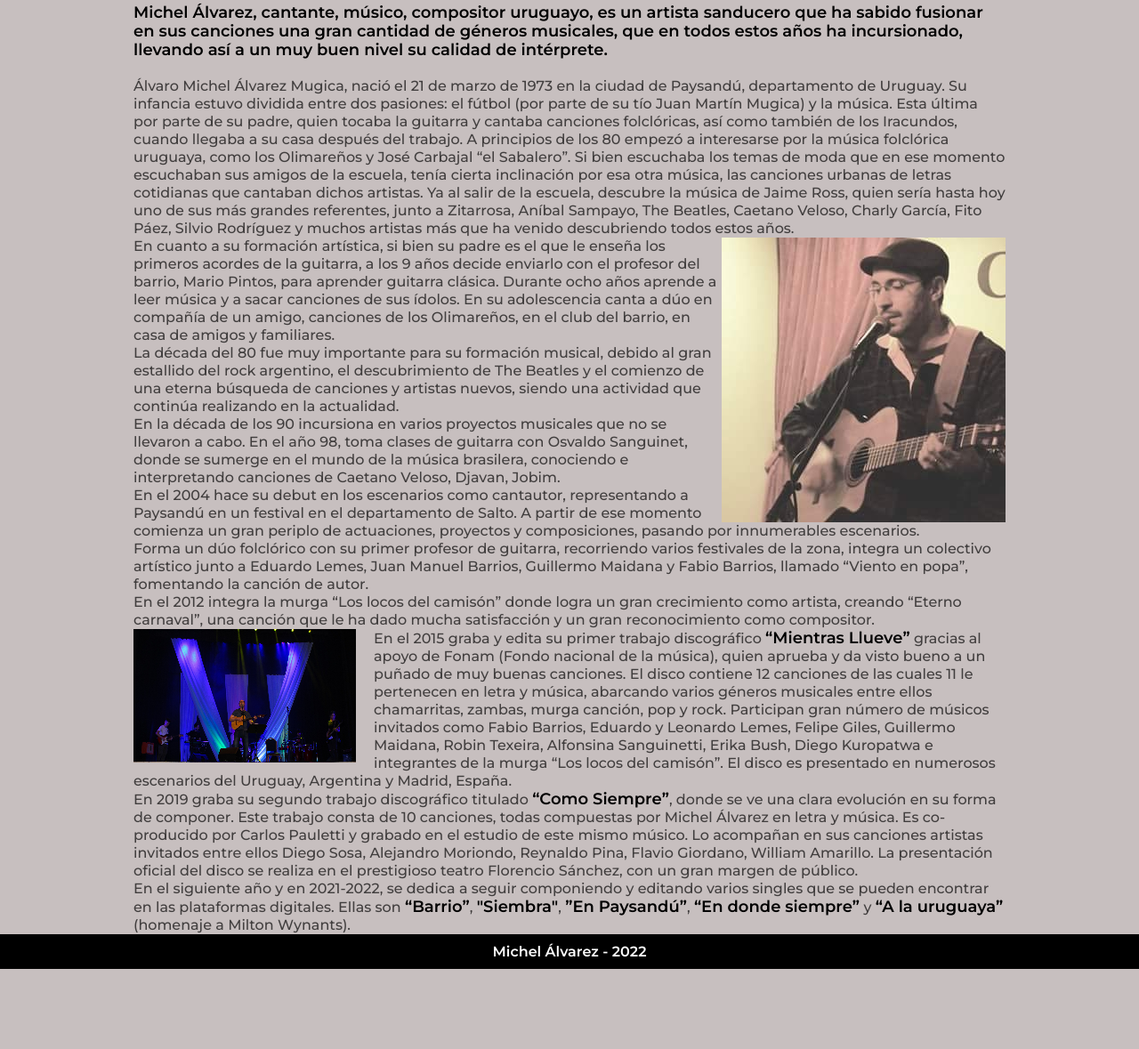
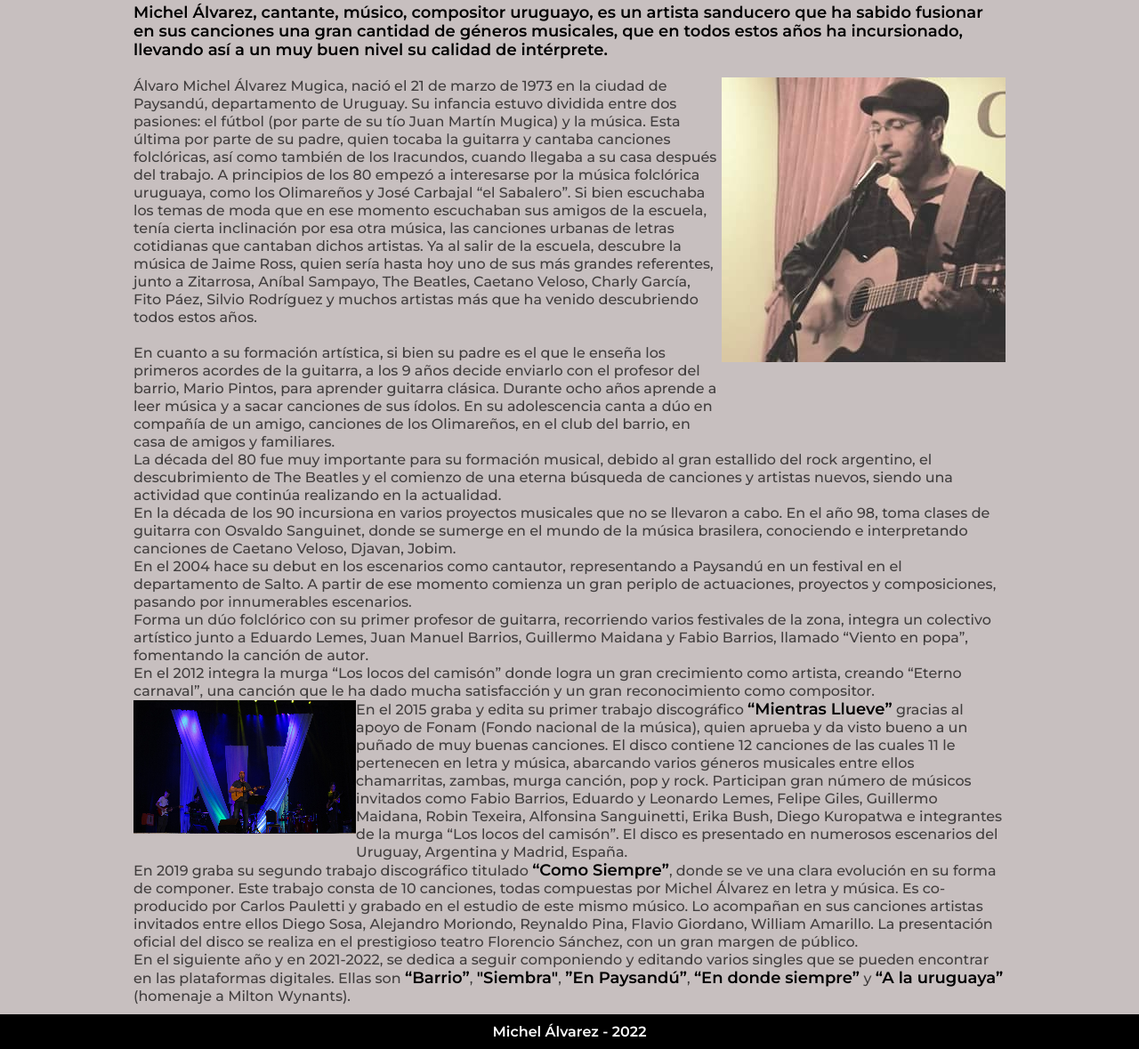
Before and after one commit to floralvarez24/PF-Alvarez, a plain HTML site: page pages/bio.html in a window 1280 px wide. Shown: the part 416-1595 px from the top of the page at 89% size. Before the commit the page ends 1505 px from the top, so only its background shows below. Drawn offline with Linux system fonts and the light colour scheme.

Commit message:
sitemap y bio responsive

```diff
--- a/pages/bio.html
+++ b/pages/bio.html
@@ -39,24 +39,23 @@
             <h1>BIO</h1>
         </div>
         <div class="bio">
-
-                    <p><span> Michel Álvarez, cantante, músico, compositor uruguayo, es un artista sanducero que ha sabido fusionar en sus canciones una gran cantidad de géneros musicales, que en todos estos años ha incursionado, llevando así a un muy buen nivel su calidad de intérprete. </span> </p> <br>
-                    <p> Álvaro Michel Álvarez Mugica, nació el 21 de marzo de 1973 en la ciudad de Paysandú, departamento de Uruguay. Su infancia estuvo dividida entre dos pasiones: el fútbol (por parte de su tío Juan Martín Mugica) y la música. Esta última por parte de su padre, quien tocaba la guitarra y cantaba canciones folclóricas, así como también de los Iracundos, cuando llegaba a su casa después del trabajo.
+                    <div class="bio-item"><p><span> Michel Álvarez, cantante, músico, compositor uruguayo, es un artista sanducero que ha sabido fusionar en sus canciones una gran cantidad de géneros musicales, que en todos estos años ha incursionado, llevando así a un muy buen nivel su calidad de intérprete. </span> </p> <br> </div>
+                    <div class="bio-item"><p> Álvaro Michel Álvarez Mugica, nació el 21 de marzo de 1973 en la ciudad de Paysandú, departamento de Uruguay. Su infancia estuvo dividida entre dos pasiones: el fútbol (por parte de su tío Juan Martín Mugica) y la música. Esta última por parte de su padre, quien tocaba la guitarra y cantaba canciones folclóricas, así como también de los Iracundos, cuando llegaba a su casa después del trabajo.
                     A principios de los 80 empezó a interesarse por la música folclórica uruguaya, como los Olimareños y José Carbajal “el Sabalero”. Si bien escuchaba los temas de moda que en ese momento escuchaban sus amigos de la escuela, tenía cierta inclinación por esa otra música, las canciones urbanas de letras cotidianas que cantaban dichos artistas.
-                    Ya al salir de la escuela, descubre la música de Jaime Ross, quien sería hasta hoy uno de sus más grandes referentes, junto a Zitarrosa, Aníbal Sampayo, The Beatles, Caetano Veloso, Charly García, Fito Páez, Silvio Rodríguez y muchos artistas más que ha venido descubriendo todos estos años. </p>
-                    <img class="foto1" src="../assets/img/foto Michel.JPG" alt="Foto de Michel Alvarez">
+                    Ya al salir de la escuela, descubre la música de Jaime Ross, quien sería hasta hoy uno de sus más grandes referentes, junto a Zitarrosa, Aníbal Sampayo, The Beatles, Caetano Veloso, Charly García, Fito Páez, Silvio Rodríguez y muchos artistas más que ha venido descubriendo todos estos años. </p> <br>
                     <p>En cuanto a su formación artística, si bien su padre es el que le enseña los primeros acordes de la guitarra, a los 9 años decide enviarlo con el profesor del barrio, Mario Pintos, para aprender guitarra clásica. Durante ocho años aprende a leer música y a sacar canciones de sus ídolos.
-                    En su adolescencia canta a dúo en compañía de un amigo, canciones de los Olimareños, en el club del barrio, en casa de amigos y familiares.</p>
-                    <p> La década del 80 fue muy importante para su formación musical, debido al gran estallido del rock argentino, el descubrimiento de The Beatles y el comienzo de una eterna búsqueda de canciones y artistas nuevos, siendo una actividad que continúa realizando en la actualidad.</p>
-                    <p> En la década de los 90 incursiona en varios proyectos musicales que no se llevaron a cabo. En el año 98, toma clases de guitarra con Osvaldo Sanguinet, donde se sumerge en el mundo de la música brasilera, conociendo e interpretando canciones de Caetano Veloso, Djavan, Jobim.</p>
-                    <p>En el 2004 hace su debut en los escenarios como cantautor, representando a Paysandú en un festival en el departamento de Salto. A partir de ese momento comienza un gran periplo de actuaciones, proyectos y composiciones, pasando por innumerables escenarios.</p>
-                    <p>Forma un dúo folclórico con su primer profesor de guitarra, recorriendo varios festivales de la zona, integra un colectivo artístico junto a Eduardo Lemes, Juan Manuel Barrios, Guillermo Maidana y Fabio Barrios, llamado “Viento en popa”, fomentando la canción de autor.</p>
-                    <p>En el 2012 integra la murga “Los locos del camisón” donde logra un gran crecimiento como artista, creando “Eterno carnaval”, una canción que le ha dado mucha satisfacción y un gran reconocimiento como compositor.</p>
-                    <img class="foto2" src="../assets/img/foto_2.jpg" alt="foto Michel escenario">
-                    <p>En el 2015 graba y edita su primer trabajo discográfico <span>“Mientras Llueve”</span> gracias al apoyo de Fonam (Fondo nacional de la música), quien aprueba y da visto bueno a un puñado de muy buenas canciones. El disco contiene 12 canciones de las cuales 11 le pertenecen en letra y música, abarcando varios géneros musicales entre ellos chamarritas, zambas, murga canción, pop y rock. Participan gran número de músicos invitados como Fabio Barrios, Eduardo y Leonardo Lemes, Felipe Giles, Guillermo Maidana, Robin Texeira, Alfonsina Sanguinetti, Erika Bush, Diego Kuropatwa e integrantes de la murga “Los locos del camisón”. El disco es presentado en numerosos escenarios del Uruguay, Argentina y Madrid, España.</p>
-                    <p>En 2019 graba su segundo trabajo discográfico titulado <span>“Como Siempre”</span>, donde se ve una clara evolución en su forma de componer. Este trabajo consta de 10 canciones, todas compuestas por Michel Álvarez en letra y música. Es co-producido por Carlos Pauletti y grabado en el estudio de este mismo músico. Lo acompañan en sus canciones artistas invitados entre ellos Diego Sosa, Alejandro Moriondo, Reynaldo Pina, Flavio Giordano, William Amarillo.
-                    La presentación oficial del disco se realiza en el prestigioso teatro Florencio Sánchez, con un gran margen de público.</p>
-                    <p>En el siguiente año y en 2021-2022, se dedica a seguir componiendo y editando varios singles que se pueden encontrar en las plataformas digitales. Ellas son <span>“Barrio”</span>, <span>"Siembra"</span>, <span>”En Paysandú”</span>, <span>“En donde siempre”</span> y <span>“A la uruguaya”</span> (homenaje a Milton Wynants).</p>
+                        En su adolescencia canta a dúo en compañía de un amigo, canciones de los Olimareños, en el club del barrio, en casa de amigos y familiares.</p></div>
+                    <div class="bio-item"><img src="../assets/img/foto Michel.JPG" alt="Foto de Michel Alvarez"></div>
+                    <div class="bio-item"><p> La década del 80 fue muy importante para su formación musical, debido al gran estallido del rock argentino, el descubrimiento de The Beatles y el comienzo de una eterna búsqueda de canciones y artistas nuevos, siendo una actividad que continúa realizando en la actualidad.</p></div>
+                    <div class="bio-item"><p> En la década de los 90 incursiona en varios proyectos musicales que no se llevaron a cabo. En el año 98, toma clases de guitarra con Osvaldo Sanguinet, donde se sumerge en el mundo de la música brasilera, conociendo e interpretando canciones de Caetano Veloso, Djavan, Jobim.</p></div>
+                    <div class="bio-item"><p>En el 2004 hace su debut en los escenarios como cantautor, representando a Paysandú en un festival en el departamento de Salto. A partir de ese momento comienza un gran periplo de actuaciones, proyectos y composiciones, pasando por innumerables escenarios.</p></div>
+                    <div class="bio-item"><p>Forma un dúo folclórico con su primer profesor de guitarra, recorriendo varios festivales de la zona, integra un colectivo artístico junto a Eduardo Lemes, Juan Manuel Barrios, Guillermo Maidana y Fabio Barrios, llamado “Viento en popa”, fomentando la canción de autor.</p></div>
+                    <div class="bio-item"><p>En el 2012 integra la murga “Los locos del camisón” donde logra un gran crecimiento como artista, creando “Eterno carnaval”, una canción que le ha dado mucha satisfacción y un gran reconocimiento como compositor.</p></div>
+                    <div class="bio-item"><img src="../assets/img/foto_2.jpg" alt="foto Michel escenario"></div>
+                    <div class="bio-item"><p>En el 2015 graba y edita su primer trabajo discográfico <span>“Mientras Llueve”</span> gracias al apoyo de Fonam (Fondo nacional de la música), quien aprueba y da visto bueno a un puñado de muy buenas canciones. El disco contiene 12 canciones de las cuales 11 le pertenecen en letra y música, abarcando varios géneros musicales entre ellos chamarritas, zambas, murga canción, pop y rock. Participan gran número de músicos invitados como Fabio Barrios, Eduardo y Leonardo Lemes, Felipe Giles, Guillermo Maidana, Robin Texeira, Alfonsina Sanguinetti, Erika Bush, Diego Kuropatwa e integrantes de la murga “Los locos del camisón”. El disco es presentado en numerosos escenarios del Uruguay, Argentina y Madrid, España.</p></div>
+                    <div class="bio-item"><p>En 2019 graba su segundo trabajo discográfico titulado <span>“Como Siempre”</span>, donde se ve una clara evolución en su forma de componer. Este trabajo consta de 10 canciones, todas compuestas por Michel Álvarez en letra y música. Es co-producido por Carlos Pauletti y grabado en el estudio de este mismo músico. Lo acompañan en sus canciones artistas invitados entre ellos Diego Sosa, Alejandro Moriondo, Reynaldo Pina, Flavio Giordano, William Amarillo.
+                    La presentación oficial del disco se realiza en el prestigioso teatro Florencio Sánchez, con un gran margen de público.</p></div>
+                    <div class="bio-item"><p>En el siguiente año y en 2021-2022, se dedica a seguir componiendo y editando varios singles que se pueden encontrar en las plataformas digitales. Ellas son <span>“Barrio”</span>, <span>"Siembra"</span>, <span>”En Paysandú”</span>, <span>“En donde siempre”</span> y <span>“A la uruguaya”</span> (homenaje a Milton Wynants).</p></div>
 
         </div>
     </main>
--- a/styles.css
+++ b/styles.css
@@ -198,25 +198,31 @@ body{
     z-index: 1;
 }
 .bio{
-    height: auto;
+    display: grid;
+    grid-template-columns: repeat(4, 1fr);
     font-family: "Montserrat";
     font-size: 16px;
     color: rgb(65, 62, 62);
-    margin: 120px 150px 0px 150px;
+    margin: 120px 150px 10px 150px;
     line-height: 20px;
 }
+.bio-item:nth-child(1),.bio-item:nth-child(6),.bio-item:nth-child(7),.bio-item:nth-child(4),.bio-item:nth-child(5),.bio-item:nth-child(8),.bio-item:nth-child(11),.bio-item:nth-child(12){
+    grid-column-start: span 4;
+}
+.bio-item:nth-child(2),.bio-item:nth-child(10){
+    grid-column-start: span 3;
+}
+
+.bio-item:nth-child(3),.bio-item:nth-child(9){
+    grid-column-start: span 1;
+}
+
 span{
     font-size: 18px;
     color: black;
     font-weight: bold;
 }
-.foto1{
-    float: right;
-}
-.foto2{
-    float: left;
-    margin-right: 20px;
-}
+
 .contenedor_discografia{
     display: flex;
     margin-top: 120px;
@@ -307,6 +313,7 @@ label{
     cursor: pointer;
     background-image: linear-gradient(to right, #615744 0, #60513c 10%, #5f4b35 20%, #5d432d 30%, #5b3b26 40%, #59321f 50%, #572819 60%, #541f16 70%, #521514 80%, #500913 90%, #4d0015 100%);
 }
+
 .gallery_container{
     display: grid;
     grid-template-columns: repeat(3, 1fr);
@@ -346,6 +353,19 @@ label{
 }
 .gallery_item:nth-child(7){
     grid-row-start: span 2;
+}
+
+
+
+@media(min-width:651px){
+    .banner{
+        top:40px;
+}
+}
+@media(min-width:900px){
+    .banner{
+        top:80px;
+}
 }
 
 @media (max-width:650px){
@@ -447,7 +467,6 @@ label{
     .singles{
         margin-left: 20px;
     }
-
     .gallery_container{
         grid-template-columns: repeat(2, 1fr);
         grid-auto-rows: 250px;
@@ -458,6 +477,7 @@ label{
     .formulario{
         width: 80vw;
     }
+
 }
 
 @media (max-width:450px){
@@ -474,3 +494,10 @@ label{
         grid-row-start:span 2 ;
     }
 }
+
+@media (max-width:800px){
+    .bio{
+        display: block;
+        margin: 120px 10px 10px 10px;
+       }
+}
```
Also changed, not shown: sitemap.xml (added, +42 -0 lines).
